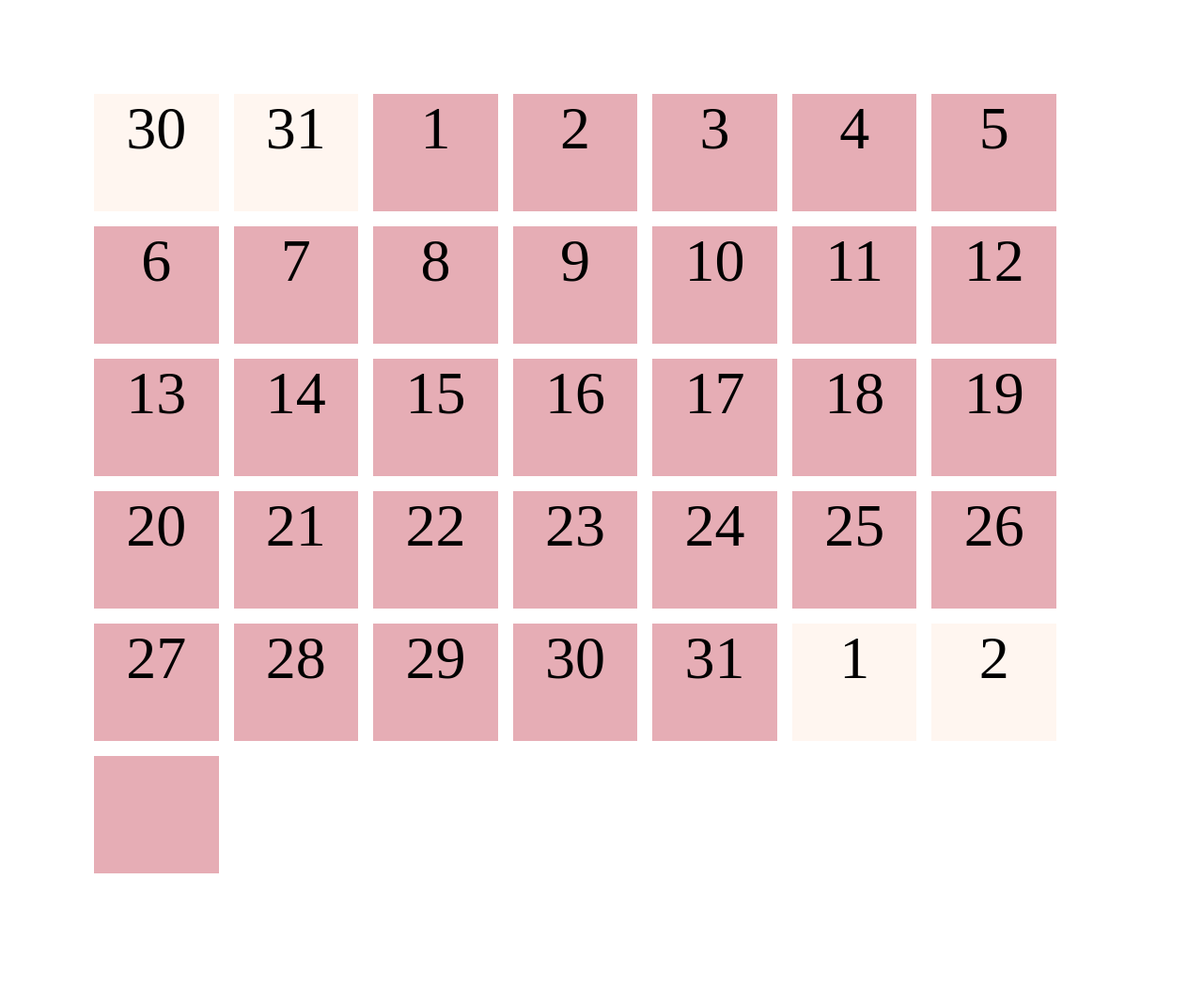
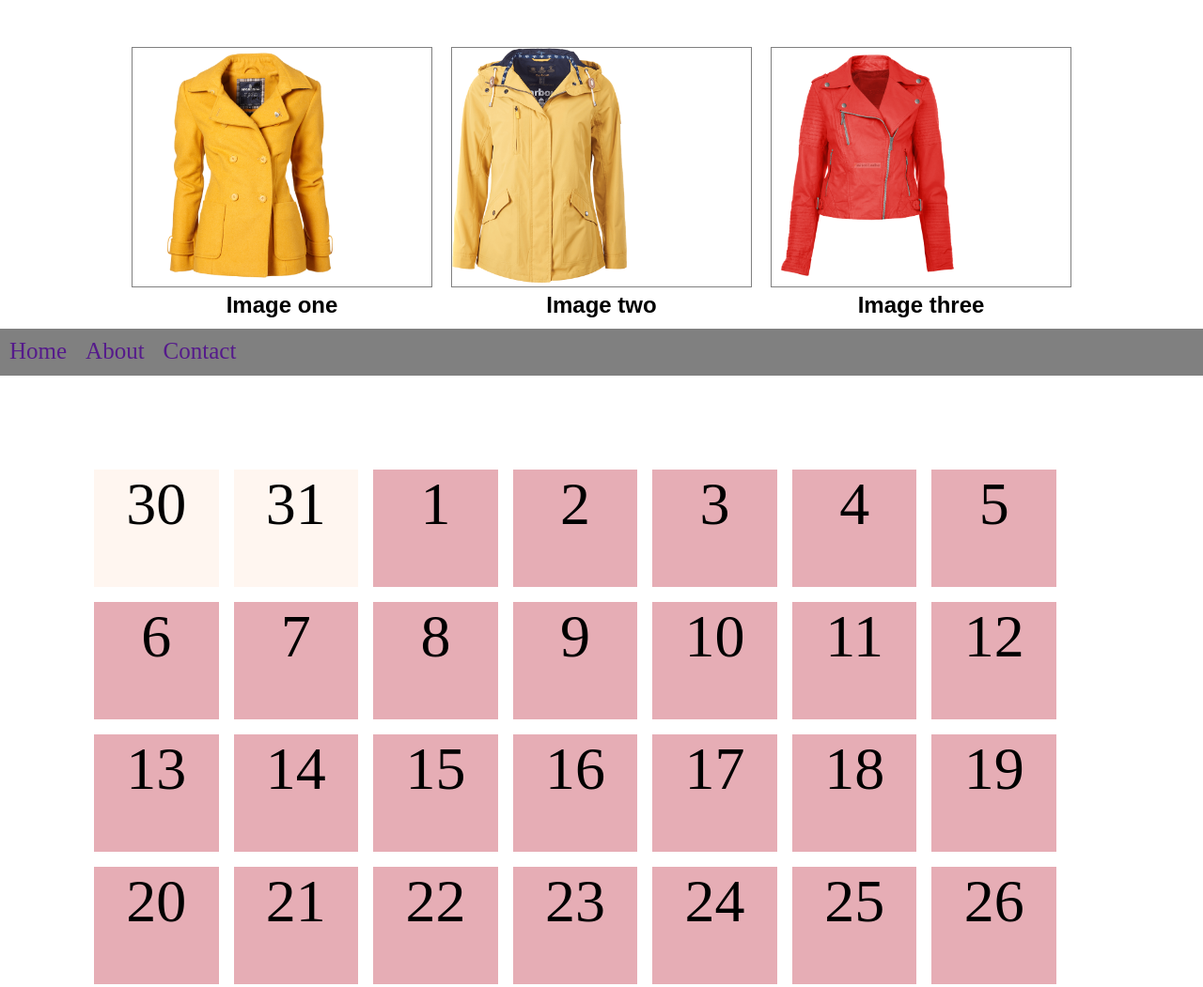
Before and after one commit to mrssharminakter62/practice-code, a plain HTML site: page index.html in a window 1280 px wide. Shown: the top 1051 px of the page at 94% size. Drawn offline with Linux system fonts and the light colour scheme.

Commit message:
addes new

```diff
--- a/index.html
+++ b/index.html
@@ -7,6 +7,62 @@
     <title>calender & calculator</title>
 </head>
 <body>
+    <div class="wrapper">
+        <div class="card">
+
+            <div class="card__img-box">
+                <img src="Images/SeekPng 1.png" alt="" class="card__img">
+            </div>
+            <h2 class="card__title">Image one</h2>
+        </div>
+
+        <div class="card">
+            <div  class="card__img-box">
+                <img src="Images/Jacket 2.png" alt="" class="card__img">
+            </div>
+            <h2  class="card__title">Image two</h2>
+        </div>
+
+        <div class="card">
+            <div  class="card__img-box">
+                <img src="Images/image 3.png" alt="" class="card__img">
+            </div>
+            <h2  class="card__title"> Image three</h2>
+        </div>
+
+    </div>
+
+
+
+
+
+
+
+
+
+
+
+
+
+
+
+
+
+
+
+
+    <nav>
+        <ul>
+            <li><a href="">Home</a></li>
+            <li><a href="">About</a></li>
+            <li><a href="">Contact</a>
+            <ul class="dropdown">
+                <li class="style"><a href="">Email</a></li>
+                <li class="style"><a href="">Facebook</a></li>
+                <li class="style"><a href="">Git hub</a></li>
+            </ul></li>
+        </ul>
+    </nav>
     <!---------------------------------- calender -------------------------------->
     <div class="calender">
         <ul>
@@ -49,7 +105,7 @@
     </div> <hr>
     <!-- --------------------------------------------------calculator---------------------------------- -->
     <h1>Calculator</h1>
-    <di class="card">
+    <di class="card__one">
         <div class="calc-head" >
            <input type="text" id="results" maxlength="12">
         </div>
--- a/style.css
+++ b/style.css
@@ -1,3 +1,88 @@
+.wrapper{
+    width: 1000px;
+    margin: 50px auto;
+    display: flex;
+    justify-content: space-between;
+}
+
+.card{
+    width: 32%;
+    height: 250px;
+    background-color: azure;
+}
+
+.card__img-box{
+    background-color: white;
+    border: 1px solid gray;
+    box-shadow: green;
+}
+
+.card__img{
+    width: 100%;
+    height: 250px;
+    object-fit: contain;
+    object-position: left;
+}
+
+.card__title{
+    font-family: Arial, Helvetica, sans-serif;
+    text-align: center;
+    padding: 5px;
+}
+
+
+
+
+
+
+
+
+
+
+
+
+
+
+
+nav{
+    height: 50px;
+    background-color: gray;
+
+
+}
+nav ul{
+    color: white;
+    font-size: 25px;
+}
+nav li{
+    list-style: none;
+    padding: 10px;
+}
+nav a{
+    text-decoration: none;
+}
+nav > ul > li{
+    float: left;
+}
+ .dropdown{
+    display: none;
+     position: absolute;
+      background-color:blanchedalmond;
+      padding: 0;
+}
+nav > ul > li:hover > ul{
+    display: block;
+}
+.style{
+    border: 1px solid black;
+    font-size: 20px;
+    margin: 2px;
+    line-height: 30px;
+    height: 10px;
+}
+
+        /*          calender        */
+
 .calender ul{
     display: grid;
     grid-template-columns: repeat(7, 1fr);
@@ -30,7 +115,7 @@
     text-align: center;
     color: brown;
 }
-.card{
+.card__one{
 
     margin: 0 auto;
     max-width: 350px;
@@ -40,7 +125,7 @@
     transition: 0.3s;
     font-size: 0;
 }
-.card:hover{
+.card__one:hover{
     box-shadow: 0 16px 32px 0 black;
 }
 
```
Also changed, not shown: Images/Group 33102.png (added), Images/Jacket 2.png (added), Images/Mask Group.png (added), Images/SeekPng 1.png (added), Images/image 3.png (added), Images/image 4.png (added), Images/toppng 6.png (added), Images/vippng 5.png (added).
